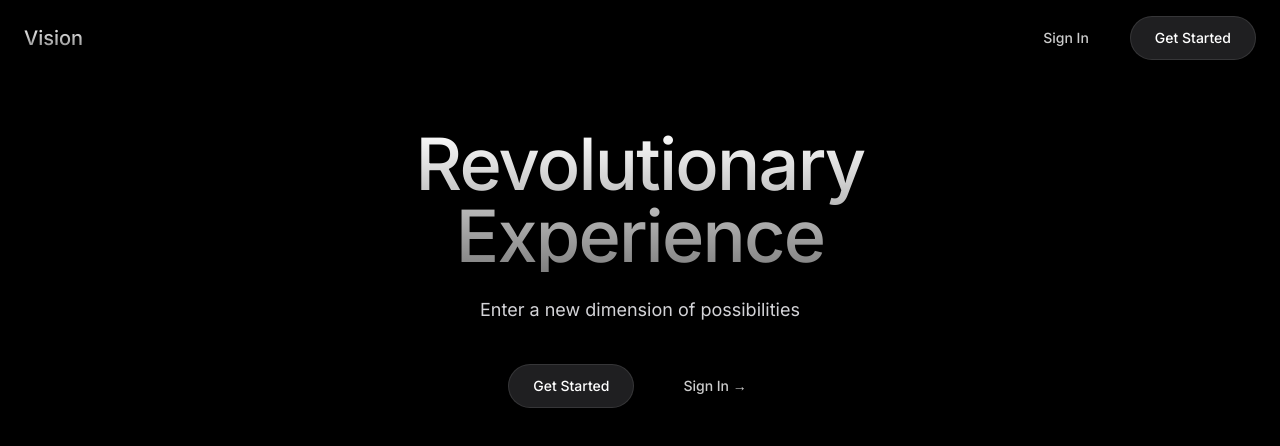
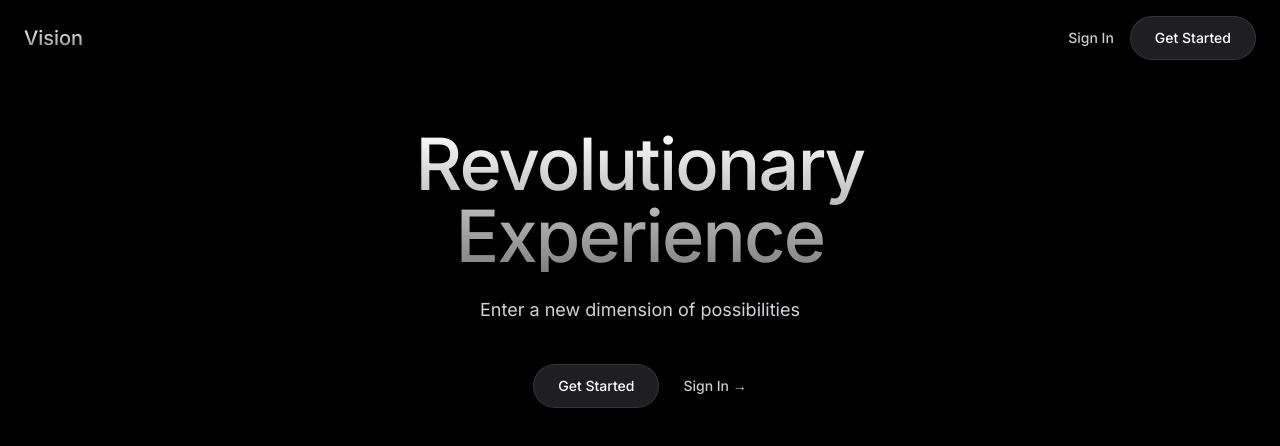
Before and after one commit to FredTrivett/nextjs-boilerplate, a Next.js app: page / in a window 1280 px wide. Shown: the top 446 px of the page. Built offline with nearby package versions, Linux system fonts and the light colour scheme; no server answers.

Commit message:
great stuff

```diff
--- a/src/components/ui/button.tsx
+++ b/src/components/ui/button.tsx
@@ -18,20 +18,22 @@ const buttonVariants = cva(
           "disabled:opacity-50 disabled:pointer-events-none",
           "text-white shadow-lg",
           "group",
+          "px-6",
         ].join(" "),
         ghost: [
           "bg-zinc-950/90 overflow-hidden border border-zinc-900",
           "group",
           "disabled:opacity-50 disabled:pointer-events-none",
           "text-white",
+          "px-6",
         ].join(" "),
         secondary: [
-          "bg-transparent backdrop-blur-sm border border-transparent",
-          "hover:border-white/10",
+          "bg-transparent backdrop-blur-sm",
           "active:scale-[0.98]",
           "disabled:opacity-50 disabled:pointer-events-none",
           "text-white/80 hover:text-white",
           "group",
+          "px-0",
         ].join(" "),
         danger: [
           "bg-red-500/10 backdrop-blur-sm border border-red-500/20",
@@ -40,6 +42,7 @@ const buttonVariants = cva(
           "disabled:opacity-50 disabled:pointer-events-none",
           "text-white shadow-lg",
           "group",
+          "px-6",
         ].join(" "),
         outline: [
           "bg-zinc-900/80 backdrop-blur-sm border border-zinc-700",
@@ -48,13 +51,15 @@ const buttonVariants = cva(
           "disabled:opacity-50 disabled:pointer-events-none",
           "text-white shadow-lg",
           "group",
+          "px-0",
         ].join(" "),
       },
       size: {
-        default: "h-11 px-6 py-2 text-sm",
+        default: "h-11 py-2 text-sm",
         sm: "h-9 px-4 py-2 text-xs",
         lg: "h-12 px-8 py-3 text-base",
         icon: "h-9 w-9",
+        none: "text-sm",
       },
       fullWidth: {
         true: "w-full",
```
